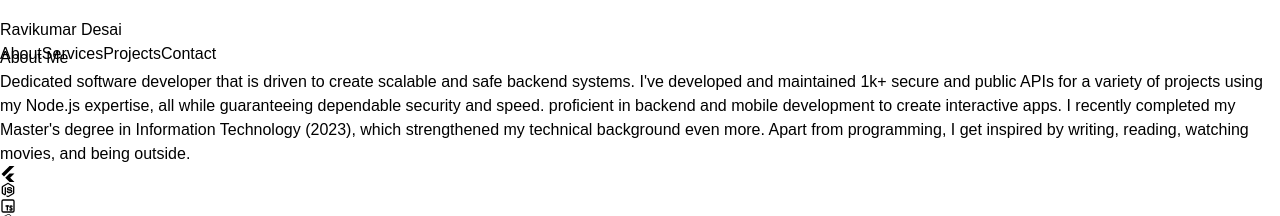
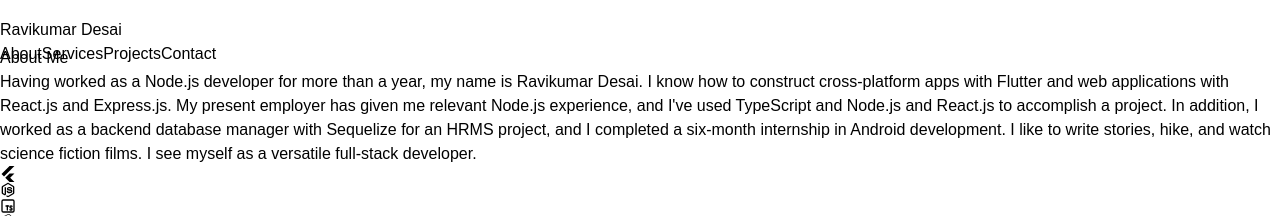
Before and after one commit to mrravikumardesai/portfolio_react, a React (Vite) app: page / in a window 1280 px wide. Shown: the part 123-339 px from the top of the page. Built offline with nearby package versions, Linux system fonts and the light colour scheme; a web font is replaced by a local one.

Commit message:
change about us

```diff
--- a/src/main/modules/about/AboutMe.tsx
+++ b/src/main/modules/about/AboutMe.tsx
@@ -24,7 +24,7 @@ const AboutMe = () => {
                 whileInView={{ opacity: 1, y: 0, }}
                 transition={{ ease: "easeInOut", duration: .8 }}
                 className='text-lg tracking-widest londrina-solid-thin text-justify'>
-                    Dedicated software developer that is driven to create scalable and safe backend systems. I've developed and maintained 1k+ secure and public APIs for a variety of projects using my Node.js expertise, all while guaranteeing dependable security and speed. proficient in backend and mobile development to create interactive apps. I recently completed my Master's degree in Information Technology (2023), which strengthened my technical background even more. Apart from programming, I get inspired by writing, reading, watching movies, and being outside.
+                    Having worked as a Node.js developer for more than a year, my name is Ravikumar Desai. I know how to construct cross-platform apps with Flutter and web applications with React.js and Express.js. My present employer has given me relevant Node.js experience, and I've used TypeScript and Node.js and React.js to accomplish a project. In addition, I worked as a backend database manager with Sequelize for an HRMS project, and I completed a six-month internship in Android development. I like to write stories, hike, and watch science fiction films. I see myself as a versatile full-stack developer.
                 </motion.p>
 
             </motion.div>
```
